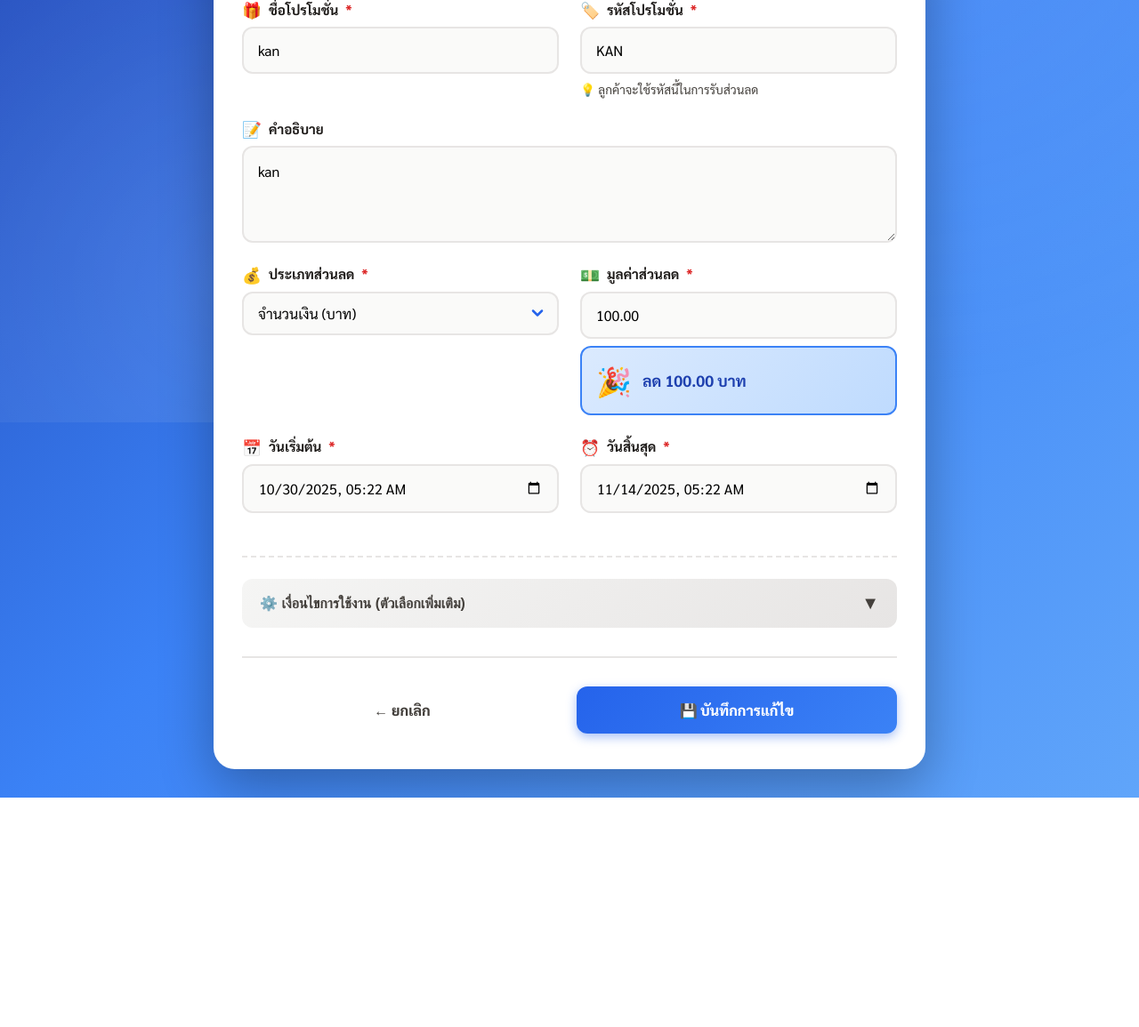
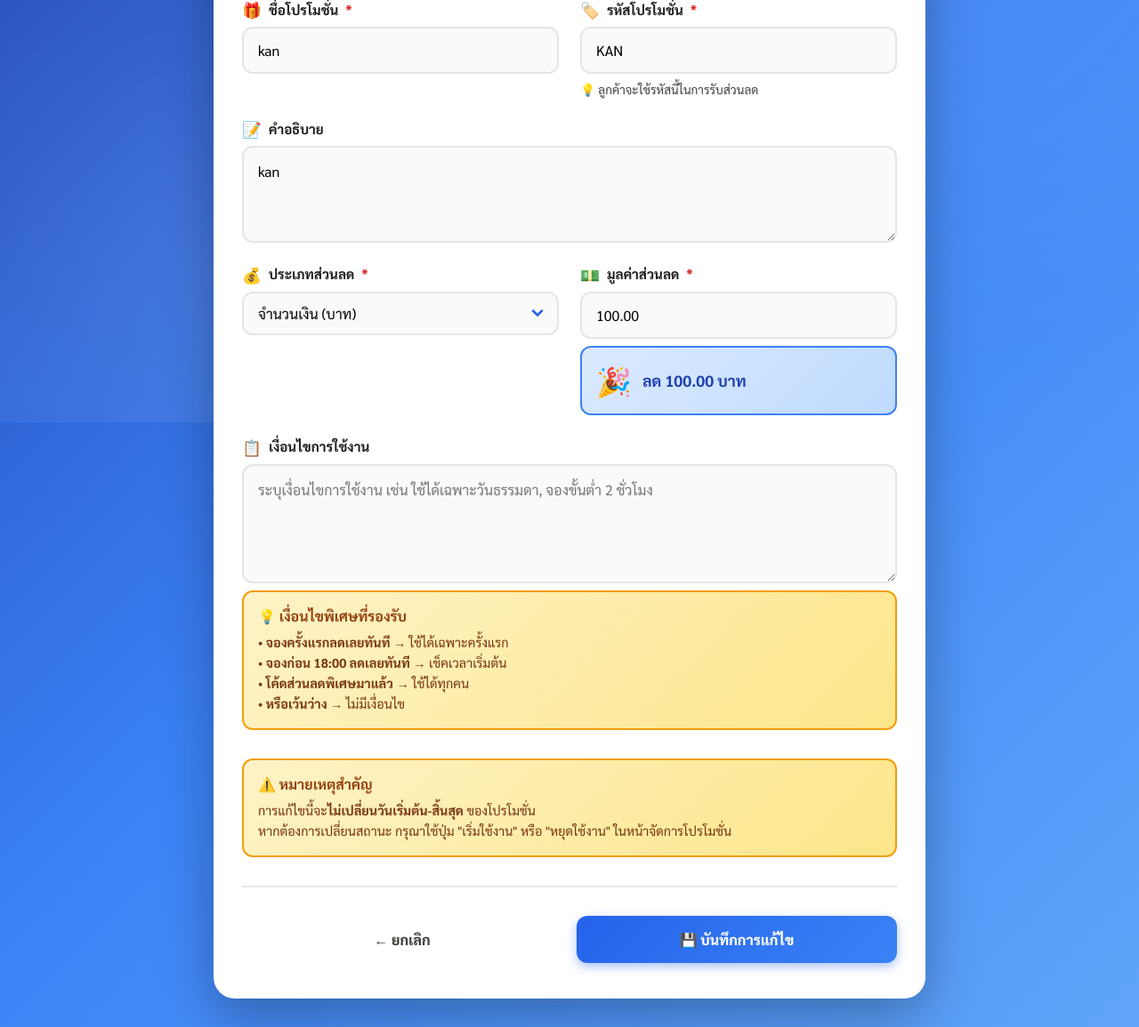
Before and after one commit to sakonkiart/Cyarena, a PHP site: page /promotion_edit.php?id=0 in a window 1280 px wide. Shown: the part 325-1480 px from the top of the page at 89% size. Before the commit the page ends 1222 px from the top, so only its background shows below. Run offline with PHP 8.4, Linux system fonts and the light colour scheme; a user stored in the database is signed in; data comes from the database, SQL or seed files in the repository.

Commit message:
Update promotion_edit.php

```diff
--- a/promotion_edit.php
+++ b/promotion_edit.php
@@ -25,22 +25,20 @@ if ($result->num_rows == 0) {
 }
 $promo = $result->fetch_assoc();
 
-// ✅ เมื่อกดอัปเดต
+// ✅ เมื่อกดอัปเดต (ไม่แก้ไขวันที่)
 if (isset($_POST['update_promo'])) {
     $code = trim($_POST['PromoCode']);
     $name = trim($_POST['PromoName']);
     $desc = trim($_POST['Description']);
     $type = $_POST['DiscountType'];
     $value = floatval($_POST['DiscountValue']);
-    $start = $_POST['StartDate'];
-    $end = $_POST['EndDate'];
     $conditions = trim($_POST['Conditions']);
 
     $sql_update = "UPDATE Tbl_Promotion
-                   SET PromoCode=?, PromoName=?, Description=?, DiscountType=?, DiscountValue=?, StartDate=?, EndDate=?, Conditions=?
+                   SET PromoCode=?, PromoName=?, Description=?, DiscountType=?, DiscountValue=?, Conditions=?
                    WHERE PromotionID=?";
     $stmt_upd = $conn->prepare($sql_update);
-    $stmt_upd->bind_param("ssssdsssi", $code, $name, $desc, $type, $value, $start, $end, $conditions, $id);
+    $stmt_upd->bind_param("sssdssi", $code, $name, $desc, $type, $value, $conditions, $id);
     $stmt_upd->execute();
 
     echo "<script>alert('✅ อัปเดตโปรโมชั่นเรียบร้อยแล้ว'); window.location='promotion_manage.php';</script>";
@@ -291,57 +289,6 @@ select {
   font-size: 1.1rem;
 }
 
-/* Advanced Section - Hidden by default */
-.advanced-section {
-  margin-top: 1.5rem;
-  border-top: 2px dashed var(--gray-200);
-  padding-top: 1.5rem;
-}
-
-.toggle-advanced {
-  background: linear-gradient(135deg, var(--gray-100) 0%, var(--gray-200) 100%);
-  border: 2px solid var(--gray-300);
-  border-radius: 12px;
-  padding: 1rem 1.25rem;
-  width: 100%;
-  display: flex;
-  align-items: center;
-  justify-content: space-between;
-  cursor: pointer;
-  transition: all 0.3s;
-  font-weight: 700;
-  color: var(--gray-700);
-  font-size: 1rem;
-}
-
-.toggle-advanced:hover {
-  background: linear-gradient(135deg, var(--gray-200) 0%, var(--gray-300) 100%);
-  border-color: var(--primary);
-  color: var(--primary);
-  transform: translateY(-2px);
-  box-shadow: 0 4px 12px rgba(0, 0, 0, 0.1);
-}
-
-.toggle-icon {
-  transition: transform 0.3s;
-  font-size: 1.25rem;
-}
-
-.toggle-advanced.active .toggle-icon {
-  transform: rotate(180deg);
-}
-
-.advanced-content {
-  max-height: 0;
-  overflow: hidden;
-  transition: max-height 0.4s ease-out;
-}
-
-.advanced-content.show {
-  max-height: 500px;
-  margin-top: 1.5rem;
-}
-
 .button-group {
   display: flex;
   gap: 1rem;
@@ -391,6 +338,29 @@ select {
   transform: translateY(-2px);
 }
 
+.info-box {
+  background: linear-gradient(135deg, #fef3c7, #fde68a);
+  border: 2px solid #f59e0b;
+  border-radius: 12px;
+  padding: 1rem;
+  margin-top: 0.5rem;
+}
+
+.info-box-title {
+  font-weight: 700;
+  color: #92400e;
+  margin-bottom: 0.5rem;
+  display: flex;
+  align-items: center;
+  gap: 0.5rem;
+}
+
+.info-box-content {
+  font-size: 0.9rem;
+  color: #78350f;
+  line-height: 1.6;
+}
+
 @media (max-width: 768px) {
   .form-row {
     grid-template-columns: 1fr;
@@ -411,17 +381,6 @@ select {
   .form-container {
     padding: 2rem 1.5rem;
   }
-}
-
-/* Success Animation */
-@keyframes success {
-  0% { transform: scale(0.8); opacity: 0; }
-  50% { transform: scale(1.1); }
-  100% { transform: scale(1); opacity: 1; }
-}
-
-.success-message {
-  animation: success 0.5s ease-out;
 }
 </style>
 </head>
@@ -499,43 +458,35 @@ select {
           </div>
         </div>
 
-        <!-- Row 3: วันเริ่มต้น และ วันสิ้นสุด -->
-        <div class="form-row">
-          <div class="form-group">
-            <label>
-              <span class="label-icon">📅</span>
-              วันเริ่มต้น
-              <span class="required">*</span>
-            </label>
-            <input type="datetime-local" name="StartDate" value="<?php echo date('Y-m-d\TH:i', strtotime($promo['StartDate'])); ?>" required>
-          </div>
+        <!-- เงื่อนไขการใช้งาน -->
+        <div class="form-group full-width">
+          <label>
+            <span class="label-icon">📋</span>
+            เงื่อนไขการใช้งาน
+          </label>
+          <textarea name="Conditions" rows="4" placeholder="ระบุเงื่อนไขการใช้งาน เช่น ใช้ได้เฉพาะวันธรรมดา, จองขั้นต่ำ 2 ชั่วโมง"><?php echo htmlspecialchars($promo['Conditions']); ?></textarea>
 
-          <div class="form-group">
-            <label>
-              <span class="label-icon">⏰</span>
-              วันสิ้นสุด
-              <span class="required">*</span>
-            </label>
-            <input type="datetime-local" name="EndDate" value="<?php echo date('Y-m-d\TH:i', strtotime($promo['EndDate'])); ?>" required>
+          <div class="info-box">
+            <div class="info-box-title">
+              💡 เงื่อนไขพิเศษที่รองรับ
+            </div>
+            <div class="info-box-content">
+              • <strong>จองครั้งแรกลดเลยทันที</strong> → ใช้ได้เฉพาะครั้งแรก<br>
+              • <strong>จองก่อน 18:00 ลดเลยทันที</strong> → เช็คเวลาเริ่มต้น<br>
+              • <strong>โค้ดส่วนลดพิเศษมาแล้ว</strong> → ใช้ได้ทุกคน<br>
+              • <strong>หรือเว้นว่าง</strong> → ไม่มีเงื่อนไข
+            </div>
           </div>
         </div>
 
-        <!-- Advanced Section (Hidden) -->
-        <div class="advanced-section">
-          <button type="button" class="toggle-advanced" id="toggleAdvanced">
-            <span>⚙️ เงื่อนไขการใช้งาน (ตัวเลือกเพิ่มเติม)</span>
-            <span class="toggle-icon">▼</span>
-          </button>
-
-          <div class="advanced-content" id="advancedContent">
-            <div class="form-group">
-              <label>
-                <span class="label-icon">📋</span>
-                เงื่อนไขการใช้งาน
-              </label>
-              <textarea name="Conditions" rows="4" placeholder="ระบุเงื่อนไขการใช้งาน เช่น ใช้ได้เฉพาะวันธรรมดา, จองขั้นต่ำ 2 ชั่วโมง"><?php echo htmlspecialchars($promo['Conditions']); ?></textarea>
-              <div class="input-hint">💡 ระบุเงื่อนไขเพิ่มเติมที่ลูกค้าต้องทราบ (ถ้ามี)</div>
-            </div>
+        <!-- หมายเหตุ: ไม่มีการแก้ไขวันที่ -->
+        <div class="info-box">
+          <div class="info-box-title">
+            ⚠️ หมายเหตุสำคัญ
+          </div>
+          <div class="info-box-content">
+            การแก้ไขนี้จะ<strong>ไม่เปลี่ยนวันเริ่มต้น-สิ้นสุด</strong> ของโปรโมชั่น<br>
+            หากต้องการเปลี่ยนสถานะ กรุณาใช้ปุ่ม "เริ่มใช้งาน" หรือ "หยุดใช้งาน" ในหน้าจัดการโปรโมชั่น
           </div>
         </div>
 
@@ -554,15 +505,6 @@ select {
 </div>
 
 <script>
-// Toggle Advanced Section
-document.getElementById('toggleAdvanced').addEventListener('click', function() {
-  const content = document.getElementById('advancedContent');
-  const button = this;
-
-  button.classList.toggle('active');
-  content.classList.toggle('show');
-});
-
 // Update Discount Preview
 function updatePreview() {
   const type = document.getElementById('discountType').value;
@@ -578,18 +520,6 @@ function updatePreview() {
 
 document.getElementById('discountType').addEventListener('change', updatePreview);
 document.getElementById('discountValue').addEventListener('input', updatePreview);
-
-// Form Validation
-document.getElementById('promoForm').addEventListener('submit', function(e) {
-  const startDate = new Date(document.querySelector('input[name="StartDate"]').value);
-  const endDate = new Date(document.querySelector('input[name="EndDate"]').value);
-
-  if (endDate <= startDate) {
-    e.preventDefault();
-    alert('⚠️ วันสิ้นสุดต้องมาหลังวันเริ่มต้น');
-    return false;
-  }
-});
 </script>
 
 </body>
```
